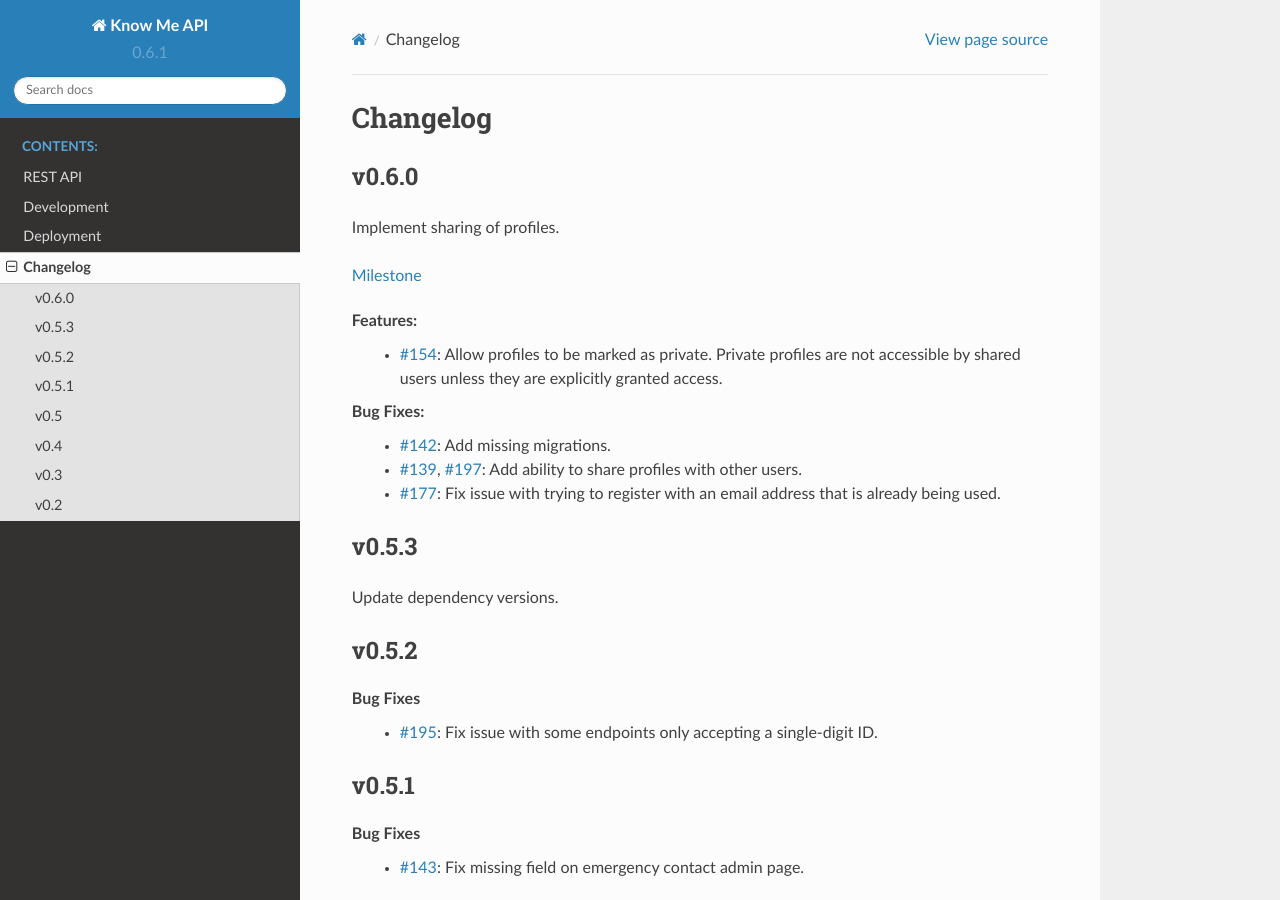
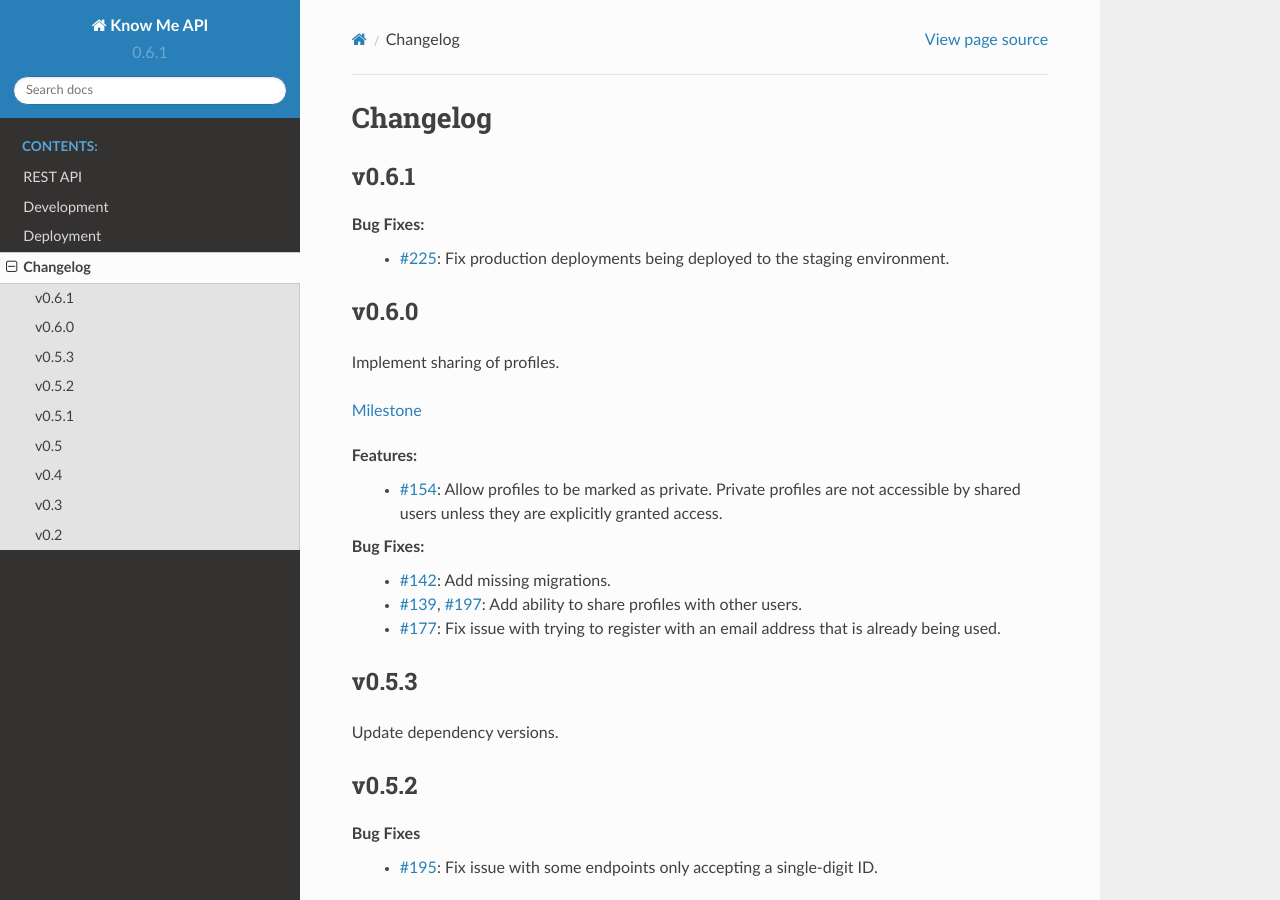
Before and after one commit to knowmetools/km-api, a Sphinx documentation site: the page built from docs/changelog.rst, in a window 1280 px wide and 900 px high. Built offline with Sphinx 7.4.7 and the Read the Docs theme 2.0.0, drawn with Linux system fonts in a browser that asks for light colours.

Commit message:
Fix issues with production deploy.
Quoting issues in the deploy script were causing the environment to get
set incorrectly.

Fixes #225

```diff
--- a/docs/changelog.rst
+++ b/docs/changelog.rst
@@ -1,5 +1,11 @@
 Changelog
 =========
+
+v0.6.1
+------
+
+Bug Fixes:
+  * :issue:`225`: Fix production deployments being deployed to the staging environment.
 
 
 v0.6.0
```
Also changed, not shown: 1 other file.
